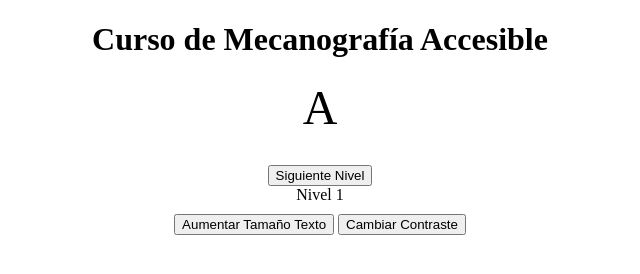
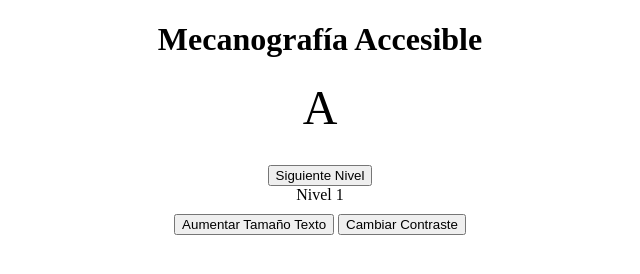
Before and after one commit to Kundo-admin/Mecanografia-Accesible, a plain HTML site: page index.html in a window 1280 px wide. Shown: the whole page, without its empty margins (320-960 px from the left). Drawn offline with Linux system fonts and the light colour scheme.

Commit message:
index.html

```diff
--- a/index.html
+++ b/index.html
@@ -3,12 +3,12 @@
 <head>
     <meta charset="UTF-8">
     <meta name="viewport" content="width=device-width, initial-scale=1.0">
-    <title>Curso de Mecanografía</title>
+    <title>MecanografíaAccesible</title>
     <link rel="stylesheet" href="styles.css">
 </head>
 <body>
     <div class="container">
-        <h1>Curso de Mecanografía Accesible</h1>
+        <h1>Mecanografía Accesible</h1>
         <div id="letter" class="letter"></div>
         <div id="feedback" class="feedback"></div>
 
```
